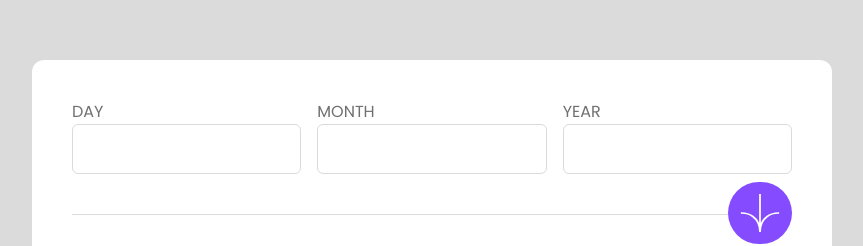
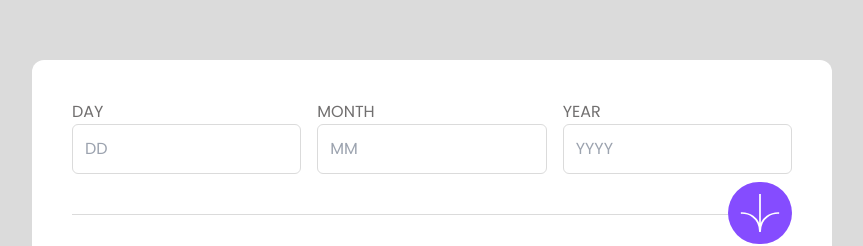
Before and after one commit to Rowada/FRM_react, a React (Vite) app in the folder age-calculator/: page / in a window 1280 px wide. Shown: the part 115-361 px from the top of the page, without its empty margins (208-1071 px from the left). Built offline with nearby package versions, Linux system fonts and the light colour scheme.

Commit message:
feat: create a components for inputs

```diff
--- a/age-calculator/src/components/form/Form.jsx
+++ b/age-calculator/src/components/form/Form.jsx
@@ -1,41 +1,35 @@
 import React from "react";
 import arrowIcon from "../../assets/images/icon-arrow.svg";
+import { Input } from "./Input";
 
 export const Form = () => {
   return (
     <div>
       <form>
         <div className="flex items-center justify-start gap-4">
-          <div className="flex flex-col flex-grow">
-            <label className="text-accent uppercase" htmlFor="day">
-              day
-            </label>
-            <input
-              className="border border-background rounded-md py-3 pl-3 w-full"
-              type="text"
+          <Input
+            label="day"
             id="day"
+            placeholder="DD"
+            value=""
+            onChange={() => null}
           />
-          </div>
-          <div className="flex flex-col flex-grow">
-            <label className="text-accent uppercase" htmlFor="month">
-              month
-            </label>
-            <input
-              className="border border-background rounded-md py-3 pl-3 w-full"
-              type="text"
+
+          <Input
+            label="month"
             id="month"
+            placeholder="MM"
+            value=""
+            onChange={() => null}
           />
-          </div>
-          <div className="flex flex-col flex-grow">
-            <label className="text-accent uppercase" htmlFor="year">
-              year
-            </label>
-            <input
-              className="border border-background rounded-md py-3 pl-3 w-full"
-              type="text"
+
+          <Input
+            label="year"
             id="year"
+            placeholder="YYYY"
+            value=""
+            onChange={() => null}
           />
-          </div>
         </div>
 
         <div className="flex mt-10 relative">
--- /dev/null
+++ b/age-calculator/src/components/form/Input.jsx
@@ -0,0 +1,20 @@
+import React from "react";
+
+export const Input = ({ label, value, placeholder, id, onChange }) => {
+  return (
+    <div className="flex flex-col flex-grow">
+      <label className="text-accent uppercase" htmlFor={id}>
+        {label}
+      </label>
+      <input
+        className="border border-background rounded-md py-3 pl-3 w-full"
+        type="text"
+        pattern="[0-9]*"
+        id={id}
+        value={value}
+        placeholder={placeholder}
+        onChange={(e) => onChange(e.target.value)}
+      />
+    </div>
+  );
+};
```
Lines whose indentation alone changed are shown as unchanged.
